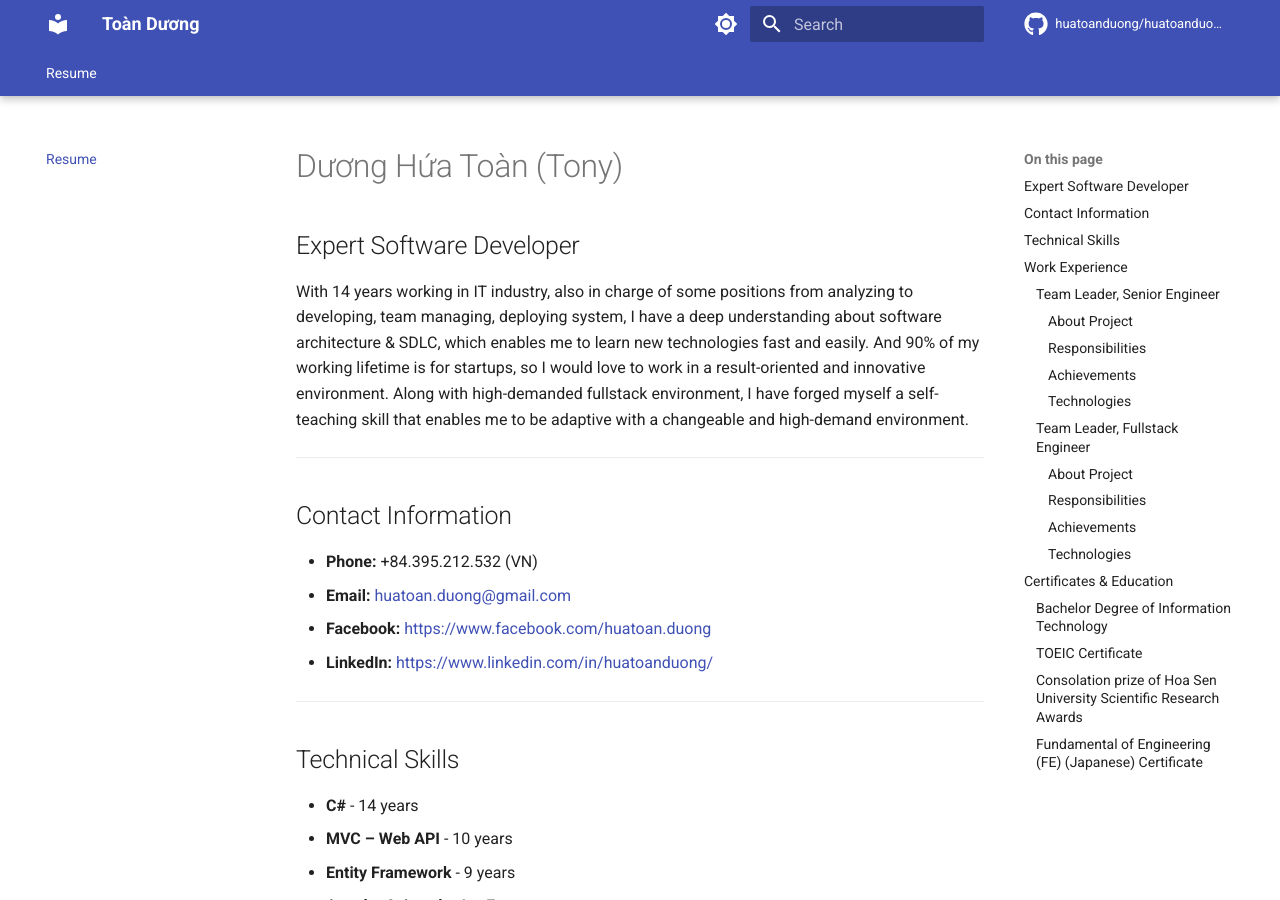
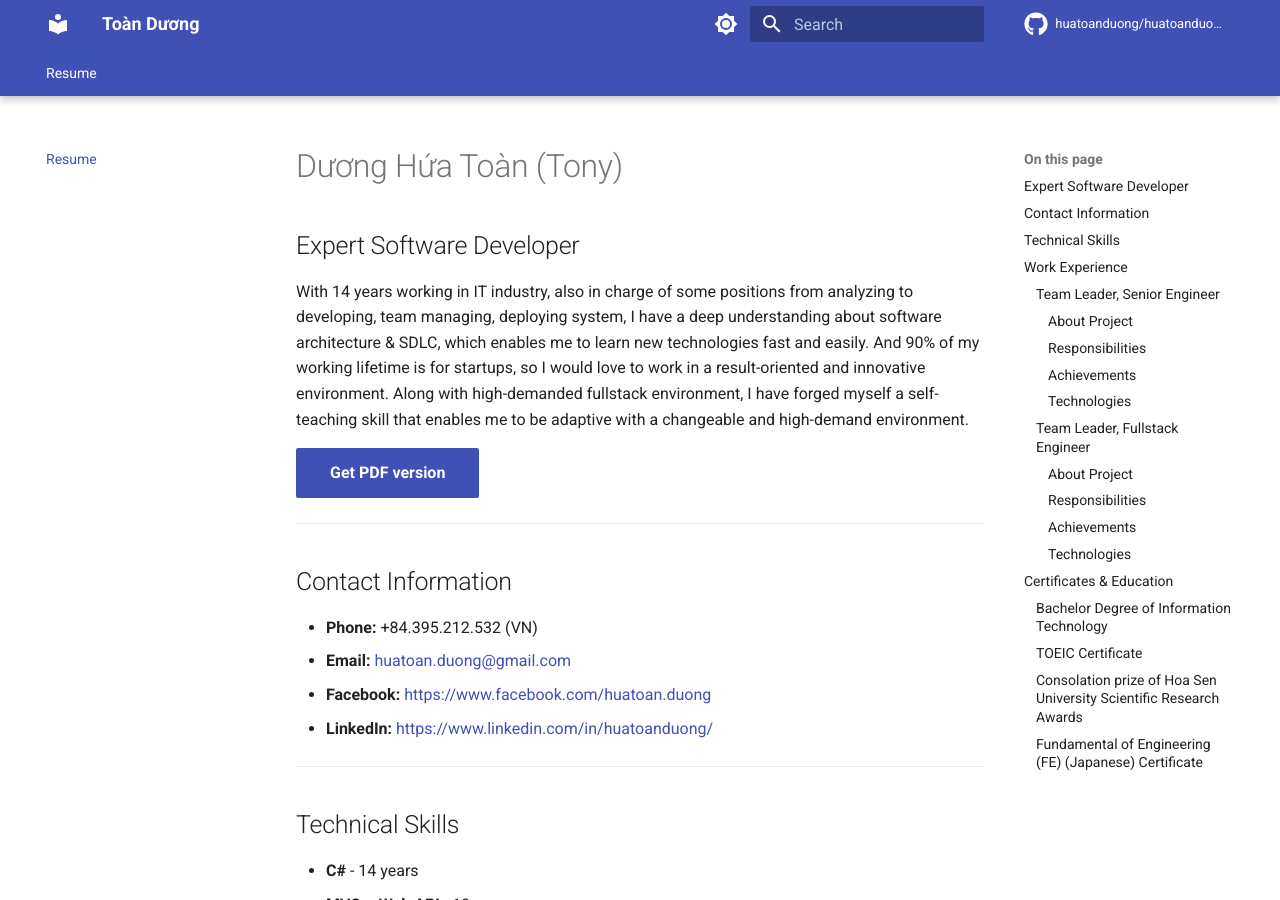
Before and after one commit to huatoanduong/huatoanduong.github.io, an MkDocs documentation site: the page built from docs/index.md, in a window 1280 px wide and 900 px high. Built offline with MkDocs 1.6.1 and Material for MkDocs 9.7.7, drawn with Linux system fonts in a browser that asks for light colours; comment, search, counter and statistics services are not loaded.

Commit message:
update md file

```diff
--- a/docs/index.md
+++ b/docs/index.md
@@ -9,7 +9,10 @@ lastUpdated: "2024-01-15"
 
 With 14 years working in IT industry, also in charge of some positions from analyzing to developing, team managing, deploying system, I have a deep understanding about software architecture & SDLC, which enables me to learn new technologies fast and easily. And 90% of my working lifetime is for startups, so I would love to work in a result-oriented and innovative environment. Along with high-demanded fullstack environment, I have forged myself a self-teaching skill that enables me to be adaptive with a changeable and high-demand environment.
 
+[Get PDF version](#){ .md-button .md-button--primary }
+
 ---
+
 
 ## Contact Information
 
--- a/mkdocs.yml
+++ b/mkdocs.yml
@@ -75,11 +75,13 @@ theme:
 plugins:
   - search
   - tags
+  # - with-pdf
   - minify:
       minify_html: true
 
 # Markdown extensions
 markdown_extensions:
+  - attr_list
   - pymdownx.superfences
   - pymdownx.tabbed
   - pymdownx.arithmatex
```
